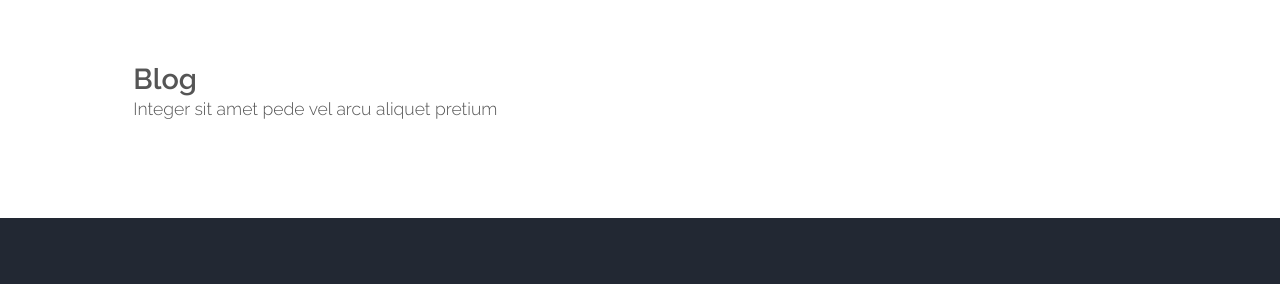
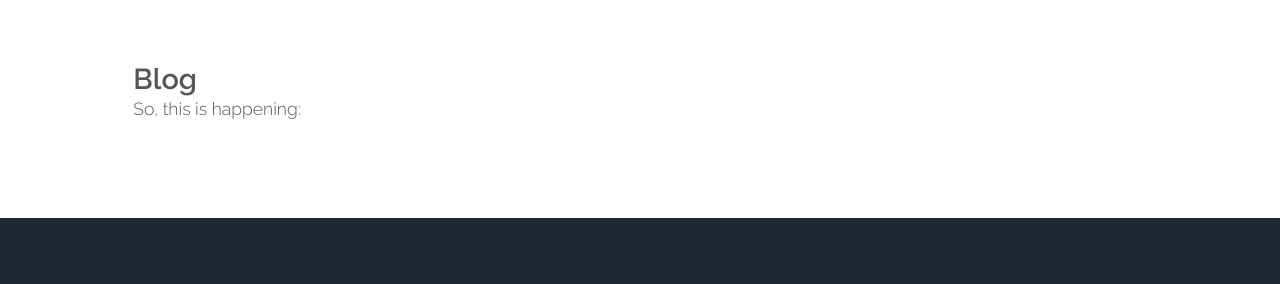
Before and after one commit to grem11n/grem11n.github.io, a Jekyll site: the page built from blog/index.html, in a window 1280 px wide and 1345 px high. Shown: the part 190-474 px from the top of the window. Built offline with Jekyll 4.4.1, drawn with Linux system fonts in a browser that asks for light colours.

Commit message:
remove latin text

```diff
--- a/blog/index.html
+++ b/blog/index.html
@@ -10,7 +10,7 @@ layout: main
 				<div class="10u -1u">
 					<header class="major">
 						<h2>Blog</h2>
-						<span class="byline">Integer sit amet pede vel arcu aliquet pretium</span>
+						<span class="byline">So, this is happening:</span>
 					</header>
 					<ul class="style">
 						{% for post in site.posts offset: 0 limit: 4 %}
```
